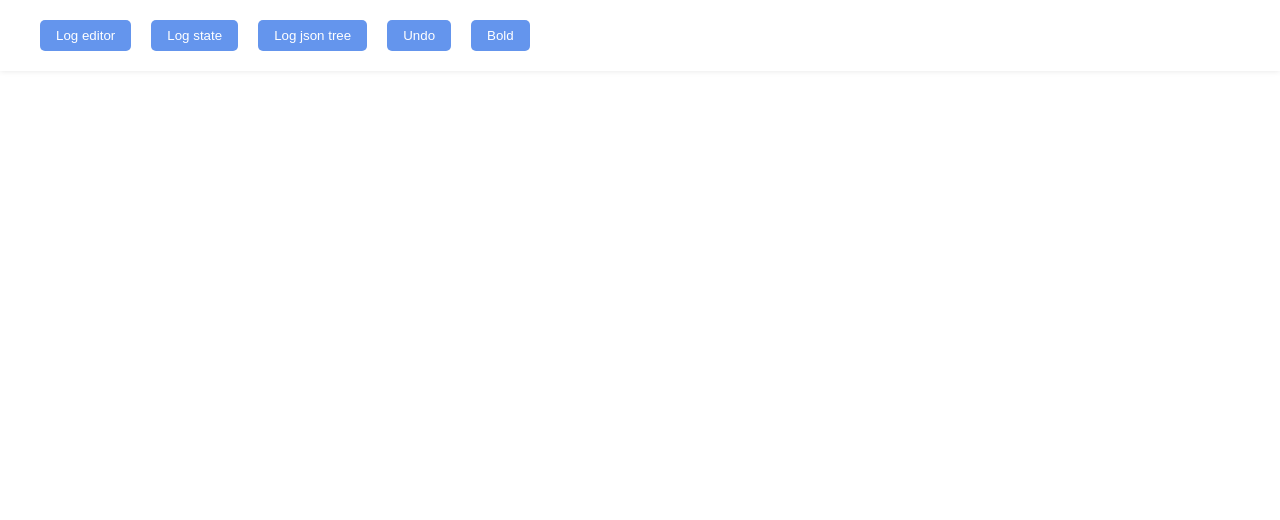
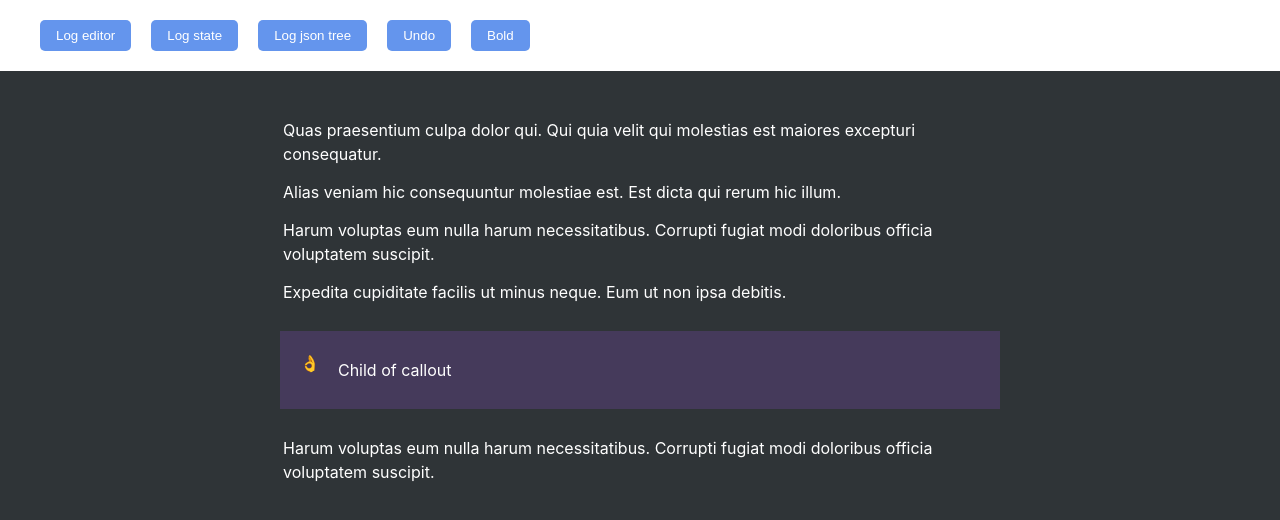
Before and after one commit to flodlc/block-builder, a React (Create React App) app: page / in a window 1280 px wide. Shown: the top 520 px of the page. Built offline with nearby package versions, Linux system fonts and the light colour scheme; the HTML template or start-up script is replaced by a standard one.

Commit message:
forgot a test timeout

```diff
--- a/src/Playground/Playground.tsx
+++ b/src/Playground/Playground.tsx
@@ -33,13 +33,6 @@ function Playground() {
         json: () => console.log(JSON.parse(JSON.stringify(editor.getJson()))),
     };
 
-    const [dis, setDis] = useState(true);
-    useEffect(() => {
-        setTimeout(() => {
-            setDis(false);
-        }, 2000);
-    }, []);
-
     return (
         <div className="editor">
             <div className="header">
@@ -51,7 +44,6 @@ function Playground() {
                     Bold
                 </button>
             </div>
-            {dis && (
             <View
                 plugins={[
                     MentionPlugin(),
@@ -67,7 +59,6 @@ function Playground() {
                 ]}
                 editor={editor}
             />
-            )}
         </div>
     );
 }
```
Lines whose indentation alone changed are shown as unchanged.
